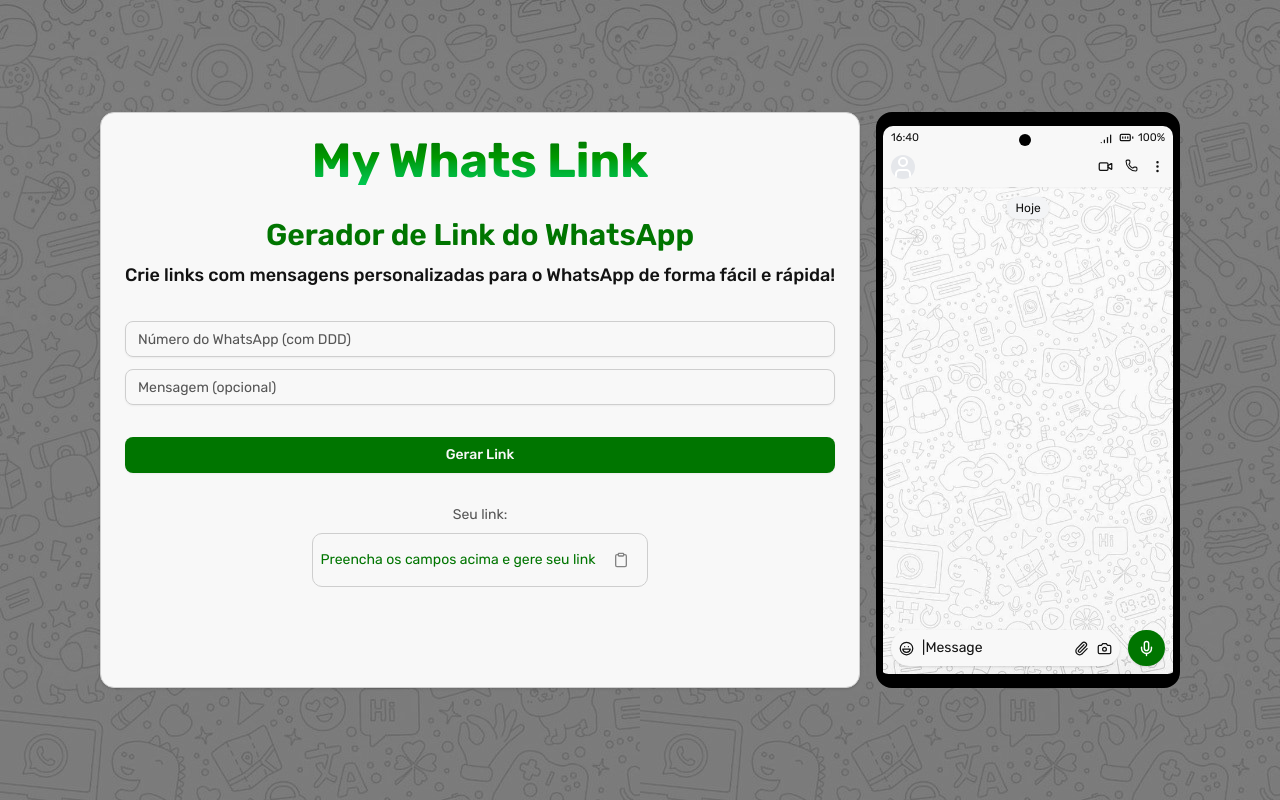
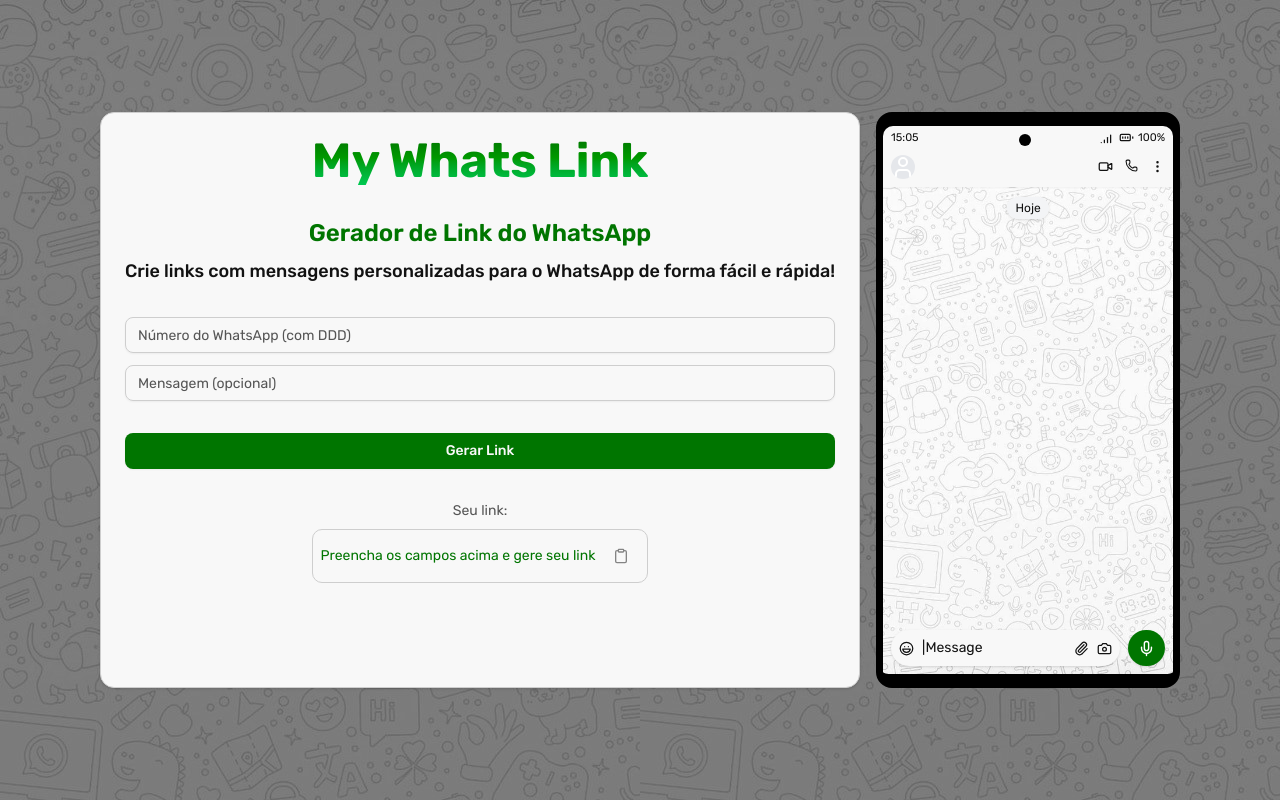
Before and after one commit to MatheusBorgesDev/my-whats-link, a React (Vite) app: page / in a window 1280 px wide. Built offline with nearby package versions, Linux system fonts and the light colour scheme.

Commit message:
feat: :sparkles: add date-fns and date-fns-tz for time formatting and display

```diff
--- a/package.json
+++ b/package.json
@@ -20,6 +20,8 @@
     "class-variance-authority": "^0.7.1",
     "clsx": "^2.1.1",
     "cmdk": "1.0.0",
+    "date-fns": "^4.1.0",
+    "date-fns-tz": "^3.2.0",
     "lucide-react": "^0.479.0",
     "react": "^19.0.0",
     "react-dom": "^19.0.0",
--- a/src/App.tsx
+++ b/src/App.tsx
@@ -1,4 +1,5 @@
-import { useState } from 'react';
+import { useState, useEffect } from 'react';
+import { format, toZonedTime } from 'date-fns-tz';
 import { Input } from '@/components/ui/input';
 import { Button } from '@/components/ui/button';
 import { Card, CardContent } from '@/components/ui/card';
@@ -28,12 +29,21 @@
 	const [message, setMessage] = useState('');
 	const [generatedLink, setGeneratedLink] = useState('');
 	const [copied, setCopied] = useState(false);
+	const [currentTime, setCurrentTime] = useState(new Date());
+
+	useEffect(() => {
+		const interval = setInterval(() => {
+			setCurrentTime(new Date());
+		}, 60000); // Atualiza a cada minuto
+
+		return () => clearInterval(interval);
+	}, []);
 
 	const formatPhoneNumber = (value: string) => {
 		const cleaned = value.replace(/\D/g, '');
 
 		if (cleaned.length <= 2) {
-			return `(${cleaned}`;
+			return `${cleaned}`;
 		}
 
 		if (cleaned.length <= 6) {
@@ -69,6 +79,9 @@
 		setTimeout(() => setCopied(false), 2000);
 	};
 
+	const brazilTime = toZonedTime(currentTime, 'America/Sao_Paulo');
+	const formattedTime = format(brazilTime, 'HH:mm');
+
 	return (
 		<main className="h-screen flex items-center justify-center bg-[url(./assets/background.jpg)] font-rubik relative z-0 text-center">
 			<div className="bg-black/50 absolute inset-0 z-10" />
@@ -78,7 +91,7 @@
 						My Whats Link
 					</h2>
 					<div className="space-y-2">
-						<h1 className="text-3xl font-semibold text-primary">
+						<h1 className="text-2xl font-semibold text-primary">
 							Gerador de Link do WhatsApp
 						</h1>
 
@@ -134,10 +147,10 @@
 					</CardContent>
 				</Card>
 
-				<div className="hidden md:flex md:flex-col md:justify-between max-w-76 w-76 min-w-76 min-h-[36rem] border-7 border-black border-t-14 border-b-14 rounded-2xl bg-[url(./assets/background.jpg)] bg-cover relative">
+				<div className="hidden md:flex md:flex-col md:justify-between max-w-76 w-76 min-w-76 min-h-[36rem] border-7 border-black border-t-14 border-b-14 rounded-2xl bg-[url(./assets/background.jpg)] bg-cover z-0 relative">
 					<div className="bg-black">
 						<div className="flex justify-between text-[11px] bg-background px-2 pt-1 rounded-t-lg">
-							<span>16:40</span>
+							<span>{formattedTime}</span>
 
 							<div className="w-3 h-3 bg-black rounded-full absolute top-2 left-34" />
 
@@ -168,12 +181,12 @@
 						<span className="bg-gray-100 px-2 py-1 rounded-2xl text-xs shadow">
 							Hoje
 						</span>
-						<div className="flex justify-end mt-6 mr-4 pl-4 ">
+						<div className="flex justify-end mt-6 mr-4 ">
 							{message ? (
 								<div className="bg-green-200 rounded-2xl p-4 w-fit text-xs shadow relative ">
 									<span className="mr-10">{message}</span>
 									<div className="flex items-center gap-0.5 bottom-0 right-0 p-2 absolute">
-										<span className="text-[0.6rem]">16:40</span>
+										<span className="text-[0.6rem]">{formattedTime}</span>
 										<CheckCheckIcon size={14} />
 									</div>
 								</div>
```
Also changed, not shown: 1 other file (tests, documents, lock files or other folders).
